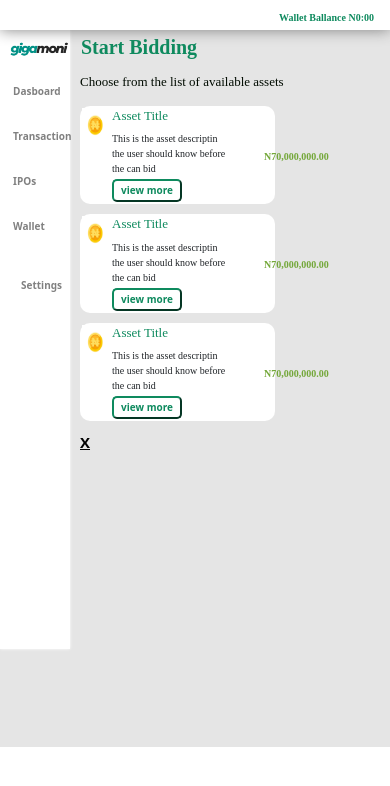
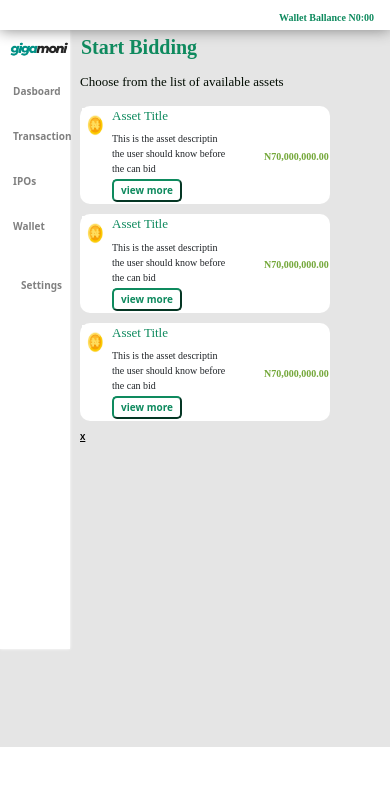
Before and after one commit to Peter-Dumbari/gigamoni, a React (Create React App) app: page /startbiding in a window 390 px wide. Shown: the top 786 px of the page. Built offline with nearby package versions, Linux system fonts and the light colour scheme.

Commit message:
good good

```diff
--- a/src/components/pages/startbbing.css
+++ b/src/components/pages/startbbing.css
@@ -28,6 +28,7 @@
     width: 700px;
     margin-bottom:1.5rem ;
     cursor: pointer;
+
 }
 
 .startbidding__card:hover{
@@ -132,7 +133,7 @@
 }
 
 .clear_all_link{
-    font-size: 15px;
+    font-size: 8px;
     text-decoration: none;
     font-weight: 800;
     margin-left: 1rem;
@@ -140,9 +141,10 @@
 
 .startbidding__card{
     padding: 2px;
-    width: 63%;
+    width: 250px;
     margin-bottom: 10px ;
     margin-left: 1rem;
+
 
 
 }
```
